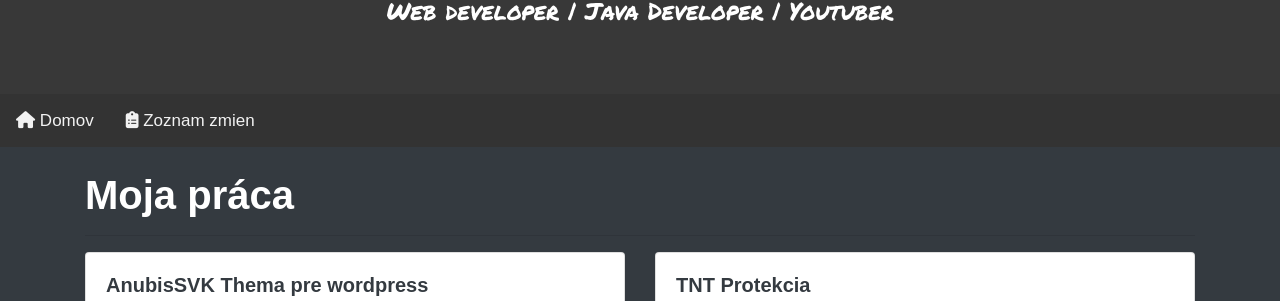
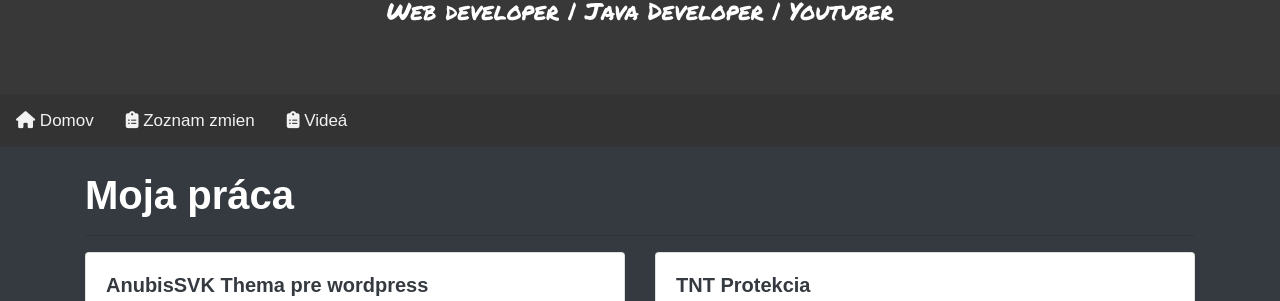
Before and after one commit to AnubisSVK-jpg/web, a Jekyll site: the page built from index.html, in a window 1280 px wide. Shown: the part 119-420 px from the top of the page. Built offline with Jekyll 4.4.1, drawn with Linux system fonts in a browser that asks for light colours; nearby versions of some CDN libraries.

Commit message:
Update hlavicka.html

```diff
--- a/_includes/hlavicka.html
+++ b/_includes/hlavicka.html
@@ -5,6 +5,7 @@
 <div class="topnav" id="myTopnav">
     <a href="{{ site.urlstranky }}/"><i class="fa-solid fa-house"></i> Domov</a>
     <a href="{{ site.urlstranky }}/changelog"><i class="fa-solid fa-clipboard-list"></i> Zoznam zmien</a>
+    <a href="{{ site.urlstranky }}/videa"><i class="fa-solid fa-clipboard-list"></i> Videá</a>
 
     <a href="javascript:void(0);" style="font-size:15px;" class="icon" onclick="myFunction()">&#9776;</a>
 </div>
```
